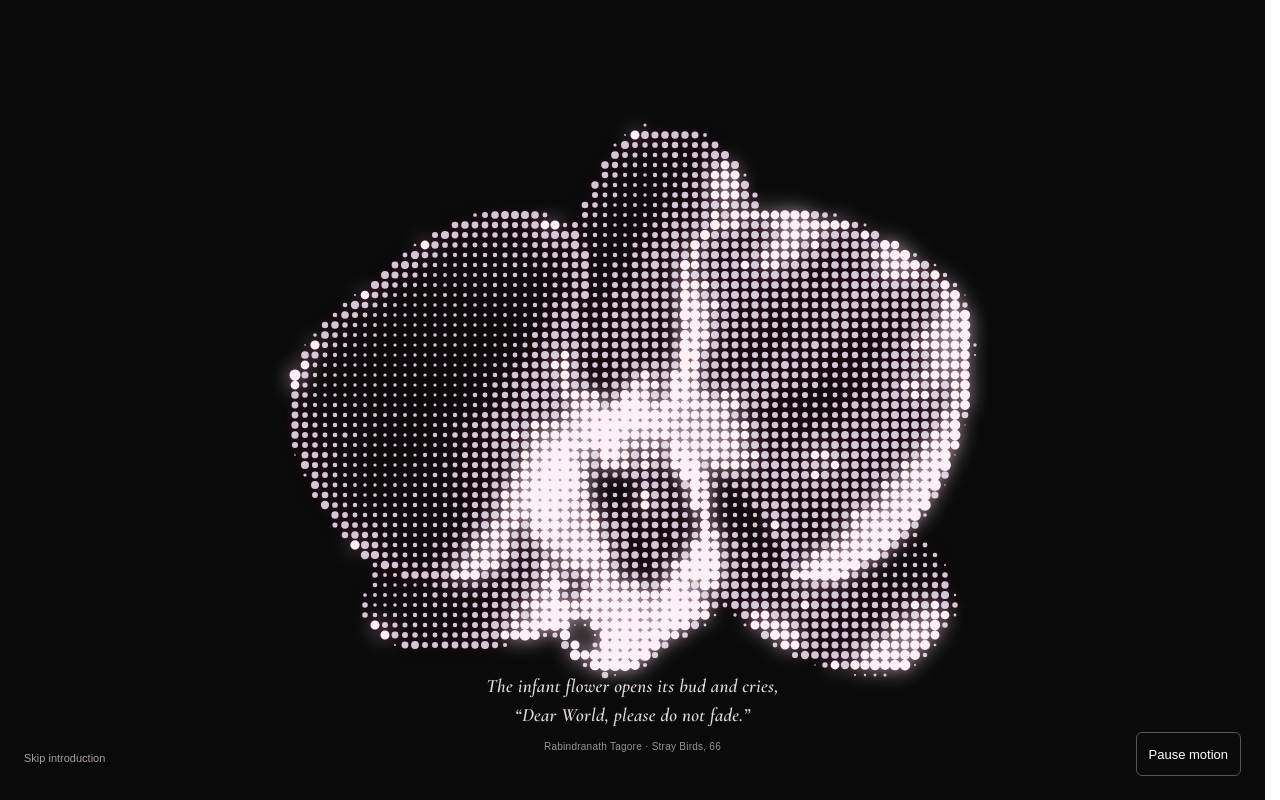
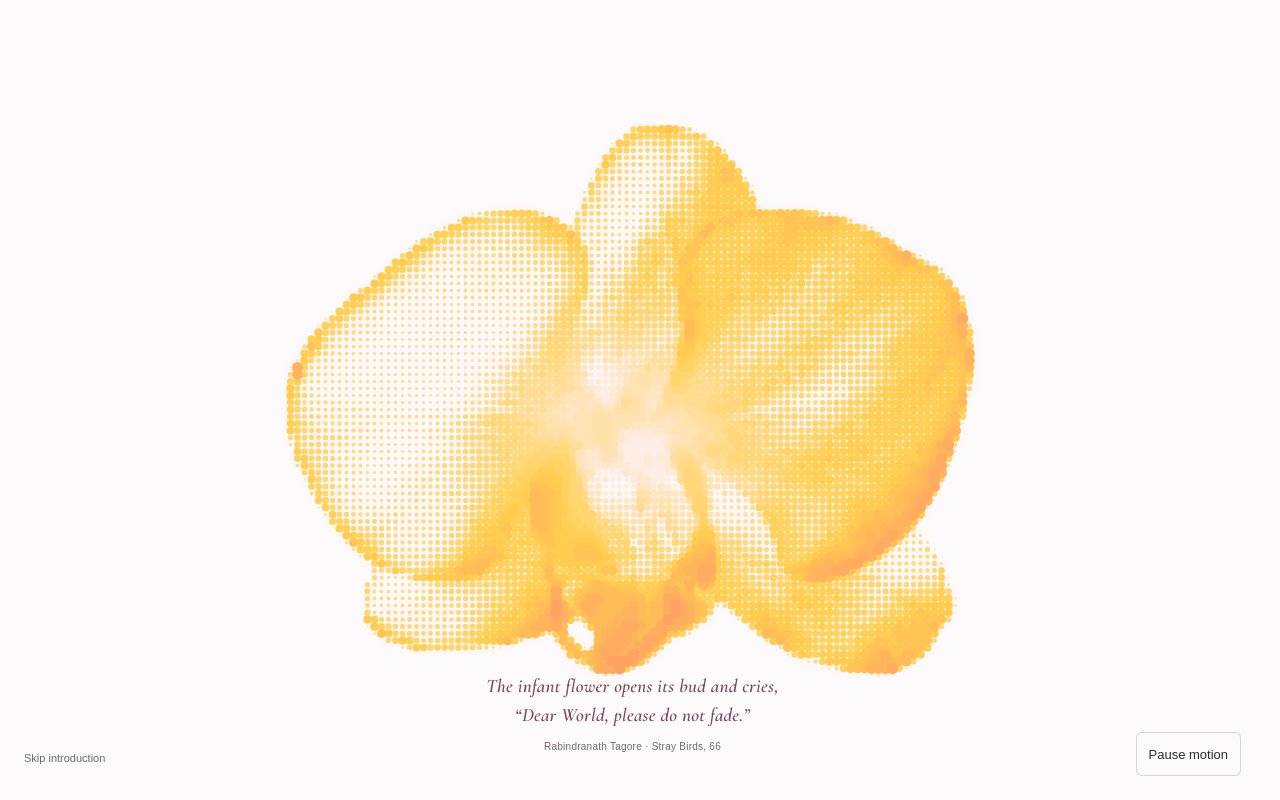
Before and after one commit to Gauravgupta2026/gauravgupta, a Next.js app: page / in a window 1280 px wide. Built offline with nearby package versions, Linux system fonts and the light colour scheme; no server answers; a web font is replaced by a local one.

Commit message:
Follow device colour preference on the landing page

```diff
--- /dev/null
+++ b/src/app/light/page.tsx
@@ -0,0 +1,5 @@
+import { redirect } from "next/navigation";
+
+export default function LightStudy() {
+  redirect("/");
+}
--- a/src/app/page.tsx
+++ b/src/app/page.tsx
@@ -1,32 +1,5 @@
-import localFont from "next/font/local";
-import { LandingExperience } from "@/components/giants/LandingExperience";
-
-const switzer = localFont({
-  src: [
-    { path: "../../public/fonts/frosted/switzer.woff2", weight: "400" },
-    { path: "../../public/fonts/frosted/switzer-light.woff", weight: "300" },
-  ],
-  variable: "--font-giants-body",
-  display: "swap",
-});
-const albert = localFont({
-  src: "../../public/fonts/frosted/albert.ttf",
-  variable: "--font-edna-ui",
-  weight: "400",
-  display: "swap",
-});
-const name = localFont({
-  src: "../../public/fonts/frosted/cormorant-italic.ttf",
-  variable: "--font-edna-name",
-  weight: "600",
-  style: "italic",
-  display: "swap",
-});
+import { LandingPage } from "@/components/giants/LandingPage";
 
 export default function Home() {
-  return (
-    <main className={`${switzer.variable} ${albert.variable} ${name.variable}`} style={{ background: "#0a0a0a", fontFamily: "var(--font-giants-body), sans-serif" }} data-browser-theme-color="#0a0a0a">
-      <LandingExperience />
-    </main>
-  );
+  return <LandingPage />;
 }
--- a/src/components/giants/EdnaOpening.module.css
+++ b/src/components/giants/EdnaOpening.module.css
@@ -1,17 +1,17 @@
-.hero { --quote-opacity: 0; --line-1-opacity: 0; --line-2-opacity: 0; --line-1-rise: 6px; --line-2-rise: 6px; --line-1-blur: 2px; --line-2-blur: 2px; --attribution-opacity: 0; --profile-opacity: 0; --profile-rise: 8px; position: relative; width: 100%; height: 100dvh; overflow: hidden; background: #0a0a0a; }
+.hero { --quote-opacity: 0; --line-1-opacity: 0; --line-2-opacity: 0; --line-1-rise: 6px; --line-2-rise: 6px; --line-1-blur: 2px; --line-2-blur: 2px; --attribution-opacity: 0; --profile-opacity: 0; --profile-rise: 8px; position: relative; width: 100%; height: 100dvh; overflow: hidden; background: var(--landing-bg); }
 .hero canvas { position: absolute; inset: 0; display: block; width: 100%; height: 100%;  }
 .vignette { position: absolute; inset: 0; pointer-events: none; background: radial-gradient(135% 135% at 50% 50%, transparent 50%, rgba(10,10,10,.55) 100%); }
 .fade { position: absolute; inset: 0; pointer-events: none; background: radial-gradient(ellipse clamp(215px,44.58vw,374px) 22% at 50% 53%, rgba(0,0,0,.96) 0%, rgba(0,0,0,.95) 40%, rgba(0,0,0,.9) 48%, rgba(0,0,0,.85) 53%, rgba(0,0,0,.8) 58%, rgba(10,10,10,.45) 75%, rgba(10,10,10,.12) 90%, transparent 100%); opacity: var(--profile-opacity); }
 .copy { position: absolute; top: 53%; left: 0; right: 0; transform: translateY(calc(-50% + var(--profile-rise))); display: flex; flex-direction: column; align-items: center; gap: clamp(8px,1.429vw,12px); pointer-events: none; opacity: var(--profile-opacity); }
-.copy h1 { margin: 0; font-family: var(--font-edna-name), Georgia, serif; font-size: clamp(16px,3.571vw,24px); font-style: italic; font-weight: 600; line-height: 1.5; letter-spacing: .01em; color: #fff; }
-.copy p { margin: 0; font-family: var(--font-edna-ui), sans-serif; font-size: clamp(13px,1.905vw,16px); font-weight: 400; color: rgba(255,255,255,.85); text-align: center; max-width: clamp(230px,47.619vw,400px); line-height: 1.45; }
+.copy h1 { margin: 0; font-family: var(--font-edna-name), Georgia, serif; font-size: clamp(16px,3.571vw,24px); font-style: italic; font-weight: 600; line-height: 1.5; letter-spacing: .01em; color: var(--landing-ink); }
+.copy p { margin: 0; font-family: var(--font-edna-ui), sans-serif; font-size: clamp(13px,1.905vw,16px); font-weight: 400; color: var(--landing-copy); text-align: center; max-width: clamp(230px,47.619vw,400px); line-height: 1.45; }
 .nav { position: fixed; top: 24px; left: 24px; right: 24px; z-index: 100; display: flex; align-items: center; justify-content: space-between; font-family: var(--font-edna-ui), sans-serif; font-size: 14px; line-height: 1.5; opacity: var(--nav-opacity, 0); }
 .nav nav { display: flex; gap: 32px; }
-.nav a { color: #fff; font-weight: 400; text-decoration: none; }
-.nav a:hover { color: #ffcae8; }
-.nav a:focus-visible, .pause:focus-visible { outline: 2px solid #ffcae8; outline-offset: 6px; }
+.nav a { color: var(--landing-ink); font-weight: 400; text-decoration: none; }
+.nav a:hover { color: var(--landing-accent); }
+.nav a:focus-visible, .pause:focus-visible { outline: 2px solid var(--landing-accent); outline-offset: 6px; }
 .cursor { position: fixed; left: -100px; top: -100px; width: 16px; height: 16px; transform: translate(-50%,-50%); border-radius: 50%; background: #da027d; box-shadow: 0 0 8px #0005; z-index: 9999; pointer-events: none; opacity: 0; transition: width 150ms, height 150ms; }
-.pause { position: absolute; right: 24px; bottom: 24px; min-height: 44px; padding: 8px 12px; background: #0a0a0a; border: 1px solid #555; border-radius: 6px; color: #fff; font: 13px var(--font-edna-ui), sans-serif; opacity: 0; }
+.pause { position: absolute; right: 24px; bottom: 24px; min-height: 44px; padding: 8px 12px; background: var(--landing-bg); border: 1px solid var(--landing-border); border-radius: 6px; color: var(--landing-ink); font: 13px var(--font-edna-ui), sans-serif; opacity: 0; }
 .hero:hover .pause, .pause:focus-visible { opacity: 1; }
 .skip { position: fixed; top: 8px; left: 8px; z-index: 101; padding: 12px; background: #fff; color: #0a0a0a; transform: translateY(-200%); }
 .skip:focus { transform: none; }
@@ -34,18 +34,36 @@
 .nav a { position: relative; }
 .nav a::after { content: ""; position: absolute; inset: -11px -6px; }
 
-.poem { position: absolute; top: 89%; left: 16px; right: 16px; margin: 0; text-align: center; color: #e7dbe2; opacity: var(--quote-opacity); transform: translateY(-50%); pointer-events: none; }
+.poem { position: absolute; top: 89%; left: 16px; right: 16px; margin: 0; text-align: center; color: var(--landing-poem); opacity: var(--quote-opacity); transform: translateY(-50%); pointer-events: none; }
 .poem blockquote { margin: 0; font-family: var(--font-edna-name), Georgia, serif; font-style: italic; font-weight: 600; font-size: 19px; line-height: 1.5; letter-spacing: .015em; }
 .poem blockquote span { display: block; }
 .poem blockquote span:first-child { opacity: var(--line-1-opacity); transform: translateY(var(--line-1-rise)); filter: blur(var(--line-1-blur)); }
 .poem blockquote span:last-child { opacity: var(--line-2-opacity); transform: translateY(var(--line-2-rise)); filter: blur(var(--line-2-blur)); }
-.poem figcaption { opacity: var(--attribution-opacity); margin-top: 12px; color: #9d9299; font: 10px var(--font-edna-ui), sans-serif; letter-spacing: .025em; }
+.poem figcaption { opacity: var(--attribution-opacity); margin-top: 12px; color: var(--landing-muted); font: 10px var(--font-edna-ui), sans-serif; letter-spacing: .025em; }
 .poem cite { font-style: normal; }
-.skipIntro { position: absolute; bottom: 20px; left: 24px; min-height: 44px; padding: 8px 0; color: #a99da5; background: none; border: 0; font: 11px var(--font-edna-ui), sans-serif; }
-.skipIntro:hover { color: #fff; }
-.skipIntro:focus-visible { outline: 2px solid #ffcae8; outline-offset: 4px; }
+.skipIntro { position: absolute; bottom: 20px; left: 24px; min-height: 44px; padding: 8px 0; color: var(--landing-muted); background: none; border: 0; font: 11px var(--font-edna-ui), sans-serif; }
+.skipIntro:hover { color: var(--landing-ink); }
+.skipIntro:focus-visible { outline: 2px solid var(--landing-accent); outline-offset: 4px; }
 @media (max-width: 440px) { .poem { top: 83%; } .poem blockquote { font-size: 17px; } .poem figcaption { font-size: 9px; } .skipIntro { left: 16px; } }
 
 .experience[data-loading="true"], .experience[data-loading="true"] .hero { height: 100dvh; overflow: hidden; }
 :global(html):has(.experience[data-loading="true"]) { overflow: hidden; overscroll-behavior: none; }
 .nav[hidden] { display: none; }
+
+.experience { --landing-bg: #0a0a0a; --landing-ink: #f7f6f2; --landing-copy: rgba(255,255,255,.85); --landing-muted: #a4a4a4; --landing-poem: #e7dbe2; --landing-accent: #ffcae8; --landing-border: #ffffff24; --landing-control-hover: #ffffff08; --landing-progress-track: #ffffff20; --landing-progress: #ead8e2; background: var(--landing-bg); color: var(--landing-ink); }
+.page { background: #0a0a0a; }
+.experience { color-scheme: dark; }
+@media (prefers-color-scheme: light) {
+  .page { background: var(--light-surface, #fdfafb); }
+  .experience { --landing-bg: var(--light-surface, #fdfafb); --landing-ink: #342a2e; --landing-copy: #5d5057; --landing-muted: #72646b; --landing-poem: #754a5d; --landing-accent: #9e365f; --landing-border: #a0808f55; --landing-control-hover: #a04f7210; --landing-progress-track: #b28d9c40; --landing-progress: #a65178; color-scheme: light; }
+  .vignette { background: radial-gradient(135% 135% at 50% 50%, transparent 50%, rgba(229,210,220,.16) 100%); }
+  .fade { background: radial-gradient(ellipse clamp(215px,44.58vw,374px) 22% at 50% 53%, rgba(253,250,251,.97) 0%, rgba(253,250,251,.94) 40%, rgba(253,250,251,.8) 58%, rgba(253,250,251,.45) 75%, transparent 100%); opacity: calc(var(--profile-opacity) * var(--light-veil, 1)); }
+  :global(html):has(.experience) { background: #fdfafb; scrollbar-color: #c4aeb8 #fdfafb; }
+  :global(html):has(.experience)::-webkit-scrollbar-track { background: #fdfafb; }
+  :global(html):has(.experience)::-webkit-scrollbar-thumb { background: #c4aeb8; }
+}
+@media (prefers-color-scheme: light) and (max-width: 440px) {
+  .fade { background: radial-gradient(ellipse 200px 120px at 50% 61%, rgba(253,250,251,.97) 0%, rgba(253,250,251,.94) 38%, rgba(253,250,251,.8) 58%, rgba(253,250,251,.45) 75%, transparent 100%); }
+}
+
+@media (prefers-color-scheme: light) and (prefers-reduced-motion: reduce) { .fade { opacity: 1; } }
--- a/src/components/giants/EdnaOpening.tsx
+++ b/src/components/giants/EdnaOpening.tsx
@@ -6,7 +6,7 @@ import { OrchidCanvas } from "./OrchidCanvas";
 import { OPENING, easeBetween } from "./openingTimeline";
 import styles from "./EdnaOpening.module.css";
 
-export function EdnaOpening({ onReveal }: { onReveal: () => void }) {
+export function EdnaOpening({ onReveal, theme }: { onReveal: () => void; theme: "light" | "dark" }) {
   const [paused, setPaused] = useState(false);
   const [skipIntro, setSkipIntro] = useState(false);
   const [ready, setReady] = useState(false);
@@ -58,7 +58,7 @@ export function EdnaOpening({ onReveal }: { onReveal: () => void }) {
         </nav>
       </header>
       <section ref={hero} data-edna-opening className={styles.hero} aria-labelledby="hero-name">
-        <OrchidCanvas paused={paused} skipIntro={skipIntro} onTime={updateScene} />
+        <OrchidCanvas theme={theme} paused={paused} skipIntro={skipIntro} onTime={updateScene} />
         <div className={styles.vignette} />
         <div className={styles.fade} />
         <figure className={styles.poem} aria-hidden={ready}>
--- a/src/components/giants/LandingExperience.tsx
+++ b/src/components/giants/LandingExperience.tsx
@@ -1,19 +1,29 @@
 "use client";
 
-import { useCallback, useEffect, useState } from "react";
+import { useCallback, useEffect, useState, useSyncExternalStore } from "react";
 import { EdnaOpening } from "./EdnaOpening";
 import { SelectedWork } from "./SelectedWork";
 import styles from "./EdnaOpening.module.css";
 
+const LIGHT_PREFERENCE = "(prefers-color-scheme: light)";
+function subscribeToColourPreference(onChange: () => void) {
+  const preference = window.matchMedia(LIGHT_PREFERENCE);
+  preference.addEventListener("change", onChange);
+  return () => preference.removeEventListener("change", onChange);
+}
+const prefersLight = () => window.matchMedia(LIGHT_PREFERENCE).matches;
+const darkFallback = () => false;
+
 export function LandingExperience() {
+  const light = useSyncExternalStore(subscribeToColourPreference, prefersLight, darkFallback);
   const [ready, setReady] = useState(false);
   useEffect(() => {
     if (ready && window.location.hash === "#selected-work") document.getElementById("selected-work")?.scrollIntoView();
   }, [ready]);
   const revealPage = useCallback(() => setReady(true), []);
   return (
-    <div className={styles.experience} data-loading={!ready}>
-      <EdnaOpening onReveal={revealPage} />
+    <div className={styles.experience} data-loading={!ready} data-landing-theme={light ? "light" : "dark"}>
+      <EdnaOpening onReveal={revealPage} theme={light ? "light" : "dark"} />
       {ready && <SelectedWork />}
     </div>
   );
--- /dev/null
+++ b/src/components/giants/LandingPage.tsx
@@ -0,0 +1,42 @@
+import localFont from "next/font/local";
+import { LandingExperience } from "./LandingExperience";
+import { LIGHT_FLOWER_DEFAULTS } from "./lightFlowerSettings";
+import type { CSSProperties } from "react";
+import styles from "./EdnaOpening.module.css";
+
+const switzer = localFont({
+  src: [
+    { path: "../../../public/fonts/frosted/switzer.woff2", weight: "400" },
+    { path: "../../../public/fonts/frosted/switzer-light.woff", weight: "300" },
+  ],
+  variable: "--font-giants-body",
+  display: "swap",
+});
+const albert = localFont({
+  src: "../../../public/fonts/frosted/albert.ttf",
+  variable: "--font-edna-ui",
+  weight: "400",
+  display: "swap",
+});
+const name = localFont({
+  src: "../../../public/fonts/frosted/cormorant-italic.ttf",
+  variable: "--font-edna-name",
+  weight: "600",
+  style: "italic",
+  display: "swap",
+});
+
+export function LandingPage() {
+  return (
+    <main
+      className={`${styles.page} ${switzer.variable} ${albert.variable} ${name.variable}`}
+      style={{
+        "--light-surface": LIGHT_FLOWER_DEFAULTS.background,
+        "--light-veil": LIGHT_FLOWER_DEFAULTS.veil,
+        fontFamily: "var(--font-giants-body), sans-serif",
+      } as CSSProperties}
+    >
+      <LandingExperience />
+    </main>
+  );
+}
--- a/src/components/giants/OrchidCanvas.tsx
+++ b/src/components/giants/OrchidCanvas.tsx
@@ -2,17 +2,23 @@
 
 import { useEffect, useRef } from "react";
 import { OPENING, easeBetween } from "./openingTimeline";
+import { lightFlowerPalette, LIGHT_FLOWER_DEFAULTS } from "./lightFlowerSettings";
 
 const FRAME_INTERVAL = 1000 / 30;
 const MAX_PIXEL_RATIO = 1.6;
 const TAU = Math.PI * 2;
 const REFERENCE_BLOOM_SECONDS = 5;
-type Dot = { x: number; y: number; radius: number; light: number };
+const LIGHT_PALETTE = lightFlowerPalette(LIGHT_FLOWER_DEFAULTS);
+type Dot = { x: number; y: number; radius: number; light: number; edge: number; center: number };
 
-export function OrchidCanvas({ paused, skipIntro, onTime }: { paused: boolean; skipIntro: boolean; onTime: (time: number) => void }) {
+export function OrchidCanvas({ paused, skipIntro, onTime, theme }: { paused: boolean; skipIntro: boolean; onTime: (time: number) => void; theme: "light" | "dark" }) {
   const canvas = useRef<HTMLCanvasElement>(null);
-  const playback = useRef({ paused, skipIntro, onTime });
-  useEffect(() => { playback.current = { paused, skipIntro, onTime }; }, [paused, skipIntro, onTime]);
+  const playback = useRef({ paused, skipIntro, onTime, theme });
+  const repaint = useRef<(() => void) | null>(null);
+  useEffect(() => {
+    playback.current = { paused, skipIntro, onTime, theme };
+    repaint.current?.();
+  }, [paused, skipIntro, onTime, theme]);
   useEffect(() => {
     const element = canvas.current;
     const context = element?.getContext("2d");
@@ -35,6 +41,8 @@ export function OrchidCanvas({ paused, skipIntro, onTime }: { paused: boolean; s
     };
     const draw = () => {
       if (!luminance || !width || !height) return;
+      const settings = LIGHT_FLOWER_DEFAULTS;
+      const pitch = spacing * (playback.current.theme === "light" ? settings.dotSpacing : 1);
       const time = reduced.matches ? OPENING.complete : elapsed;
       playback.current.onTime(time);
       const progress = Math.min(time / OPENING.bloomEnd, 1);
@@ -48,18 +56,25 @@ export function OrchidCanvas({ paused, skipIntro, onTime }: { paused: boolean; s
       const fullHeight = Math.min(referenceHeight * .72 * scale, height * .72, width * .9 / aspect);
       const flowerHeight = fullHeight * (.6 + .4 * bloom) * (1 + .018 * Math.sin(.5 * motionTime));
       const flowerWidth = flowerHeight * aspect;
-      const centerX = width / 2 + Math.sin(motionTime * .22) * spacing * .6;
-      const centerY = height * (width <= 440 ? .588 : .5) + Math.cos(motionTime * .18) * spacing * .4;
+      const centerX = width / 2 + Math.sin(motionTime * .22) * pitch * .6;
+      const centerY = height * (width <= 440 ? .588 : .5) + Math.cos(motionTime * .18) * pitch * .4;
       const silver: Dot[] = [], bright: Dot[] = [];
-      const columns = Math.ceil(width / spacing) + 1, rows = Math.ceil(height / spacing) + 1;
+      const columns = Math.ceil(width / pitch) + 1, rows = Math.ceil(height / pitch) + 1;
       // Sample a fixed screen grid: radial reveal, breathing, ripples and luminance match Edna's renderer.
       for (let row = 0; row < rows; row++) for (let column = 0; column < columns; column++) {
-        const px = column * spacing + spacing / 2, py = row * spacing + spacing / 2;
+        const px = column * pitch + pitch / 2, py = row * pitch + pitch / 2;
         let u = (px - centerX) / flowerWidth + .5;
         let v = (py - centerY) / flowerHeight + .5;
         u += .013 * Math.sin(9 * v + .7 * motionTime);
         v += .013 * Math.sin(9 * u - .6 * motionTime + 1.3);
         let light = sample(u, v);
+        let edgeStrength = 0;
+        if (playback.current.theme === "light" && light > .02) {
+          const du = pitch / flowerWidth, dv = pitch / flowerHeight;
+          const neighbour = Math.min(sample(u - du, v), sample(u + du, v), sample(u, v - dv), sample(u, v + dv));
+          edgeStrength = Math.min(1, Math.max(0, light - neighbour) * 3);
+        }
+        const centreStrength = playback.current.theme === "light" ? Math.exp(-((u - .5) ** 2 + (v - .56) ** 2) / .022) : 0;
         if (light <= .02) continue;
         light *= .9 + .1 * Math.sin((px + py) * .05 + motionTime * 1.3);
         const nx = (px - centerX) / (.6 * flowerWidth);
@@ -68,26 +83,49 @@ export function OrchidCanvas({ paused, skipIntro, onTime }: { paused: boolean; s
         const edge = Math.hypot(nx, ny) - (.1 * Math.sin(3 * angle) + .05 * Math.sin(7 * angle + 1));
         light *= 1 - easeBetween(revealRadius - .15, revealRadius + .15, edge);
         if (light < .04) continue;
-        const radius = .62 * spacing * Math.pow(light, .72);
+        const radius = .62 * pitch * Math.pow(light, .72) * (playback.current.theme === "light" ? settings.dotSize : 1);
         if (radius < .35) continue;
-        (light > .6 ? bright : silver).push({ x: px, y: py, radius, light });
+        (light > .6 ? bright : silver).push({ x: px, y: py, radius, light, edge: edgeStrength, center: centreStrength });
       }
       const path = (dots: Iterable<Dot>) => {
         context.beginPath();
         for (const dot of dots) { context.moveTo(dot.x + dot.radius, dot.y); context.arc(dot.x, dot.y, dot.radius, 0, TAU); }
       };
       context.clearRect(0, 0, width, height);
-      path([...silver, ...bright]); context.shadowColor = "rgba(211,0,120,.55)"; context.shadowBlur = spacing * 1.1;
+      if (playback.current.theme === "light") {
+        const palette = LIGHT_PALETTE;
+        const groups: Dot[][] = Array.from({ length: palette.length * 4 }, () => []);
+        for (const dot of [...silver, ...bright]) {
+          const tone = Math.max(0, Math.min(1, .5 + (dot.light - .5) * settings.contrast - dot.center * settings.centerDepth));
+          const band = Math.round(tone * (palette.length - 1));
+          const edgeBand = Math.round(dot.edge * 3);
+          groups[band * 4 + edgeBand].push(dot);
+        }
+        element.style.filter = "none";
+        path([...silver, ...bright]);
+        context.shadowColor = settings.shadow;
+        context.shadowBlur = pitch * settings.glow;
+        context.globalAlpha = settings.glow * .25;
+        context.fillStyle = settings.petal; context.fill();
+        context.globalAlpha = 1; context.shadowBlur = 0;
+        groups.forEach((dots, index) => {
+          if (!dots.length) return;
+          path(dots); context.fillStyle = palette[Math.floor(index / 4)][index % 4]; context.fill();
+        });
+      } else {
+        path([...silver, ...bright]); context.shadowColor = "rgba(211,0,120,.55)"; context.shadowBlur = pitch * 1.1;
         context.fillStyle = "rgba(211,0,120,.35)"; context.fill(); context.shadowBlur = 0;
         path(silver); context.fillStyle = "#cfd4d9"; context.fill();
-      path(bright); context.shadowColor = "rgba(255,255,255,.7)"; context.shadowBlur = spacing * 2;
+        path(bright); context.shadowColor = "rgba(255,255,255,.7)"; context.shadowBlur = pitch * 2;
         context.fillStyle = "#fff"; context.fill(); context.shadowBlur = 0;
         const tint = easeBetween(4.15, 6.75, motionTime) * .22;
         element.style.transition = "filter 1.5s ease";
         element.style.filter = `drop-shadow(0 0 22px rgba(150,0,78,${motionTime >= 5.8 ? .9 : 0}))`;
         context.globalCompositeOperation = "source-atop"; context.fillStyle = `rgba(211,0,120,${tint})`;
         context.fillRect(0, 0, width, height); context.globalCompositeOperation = "source-over";
+      }
     };
+    repaint.current = draw;
     const resize = () => {
       const bounds = element.getBoundingClientRect(); width = bounds.width; height = bounds.height;
       const ratio = Math.min(window.devicePixelRatio || 1, MAX_PIXEL_RATIO);
@@ -119,7 +157,7 @@ export function OrchidCanvas({ paused, skipIntro, onTime }: { paused: boolean; s
     const observer = new ResizeObserver(resize); observer.observe(element);
     const intersection = new IntersectionObserver(([entry]) => { visible = entry.isIntersecting; }); intersection.observe(element);
     reduced.addEventListener("change", draw); source.src = "/media/orchid-luminance.png";
-    return () => { disposed = true; cancelAnimationFrame(frame); observer.disconnect(); intersection.disconnect(); reduced.removeEventListener("change", draw); source.onload = null; source.onerror = null; };
+    return () => { repaint.current = null; disposed = true; cancelAnimationFrame(frame); observer.disconnect(); intersection.disconnect(); reduced.removeEventListener("change", draw); source.onload = null; source.onerror = null; };
   }, []);
   return <canvas ref={canvas} aria-hidden="true" />;
 }
--- /dev/null
+++ b/src/components/giants/lightFlowerSettings.ts
@@ -0,0 +1,31 @@
+export const LIGHT_FLOWER_DEFAULTS = {
+  "background": "#fdfafb",
+  "shadow": "#ffece5",
+  "petal": "#ffcf4d",
+  "highlight": "#ff7a7a",
+  "edge": "#ffffff",
+  "contrast": 0.55,
+  "centerDepth": 0.6,
+  "edgeDefinition": 0,
+  "dotSize": 1.4,
+  "dotSpacing": 0.7,
+  "glow": 1,
+  "veil": 1
+};
+export type LightFlowerSettings = typeof LIGHT_FLOWER_DEFAULTS;
+
+const rgb = (hex: string) => [1, 3, 5].map(offset => parseInt(hex.slice(offset, offset + 2), 16));
+export function lightFlowerPalette(settings: LightFlowerSettings) {
+  const shadow = rgb(settings.shadow), petal = rgb(settings.petal), highlight = rgb(settings.highlight), edge = rgb(settings.edge);
+  return Array.from({ length: 24 }, (_, index) => {
+    const tone = index / 23;
+    const from = tone < .55 ? shadow : petal;
+    const to = tone < .55 ? petal : highlight;
+    const blend = tone < .55 ? tone / .55 : (tone - .55) / .45;
+    const base = from.map((channel, i) => channel + (to[i] - channel) * blend);
+    return Array.from({ length: 4 }, (_, edgeIndex) => {
+      const amount = edgeIndex / 3 * settings.edgeDefinition;
+      return `rgb(${base.map((channel, i) => Math.round(channel + (edge[i] - channel) * amount)).join(",")})`;
+    });
+  });
+}
```
Also changed, not shown: src/components/giants/SelectedWork.module.css (+16 -14 lines), 1 other file (tests, documents, lock files or other folders). Lines whose indentation alone changed are shown as unchanged.
